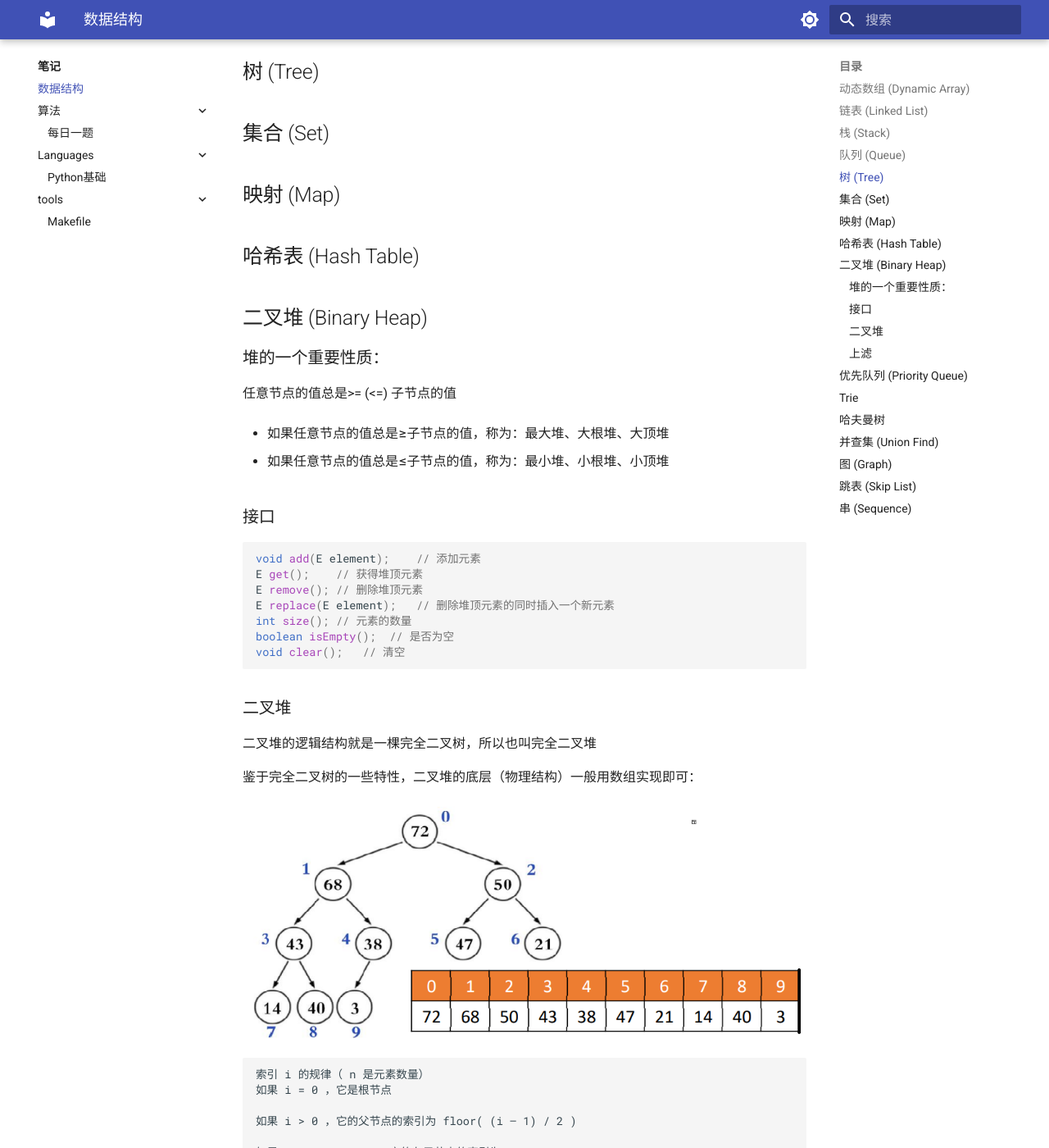
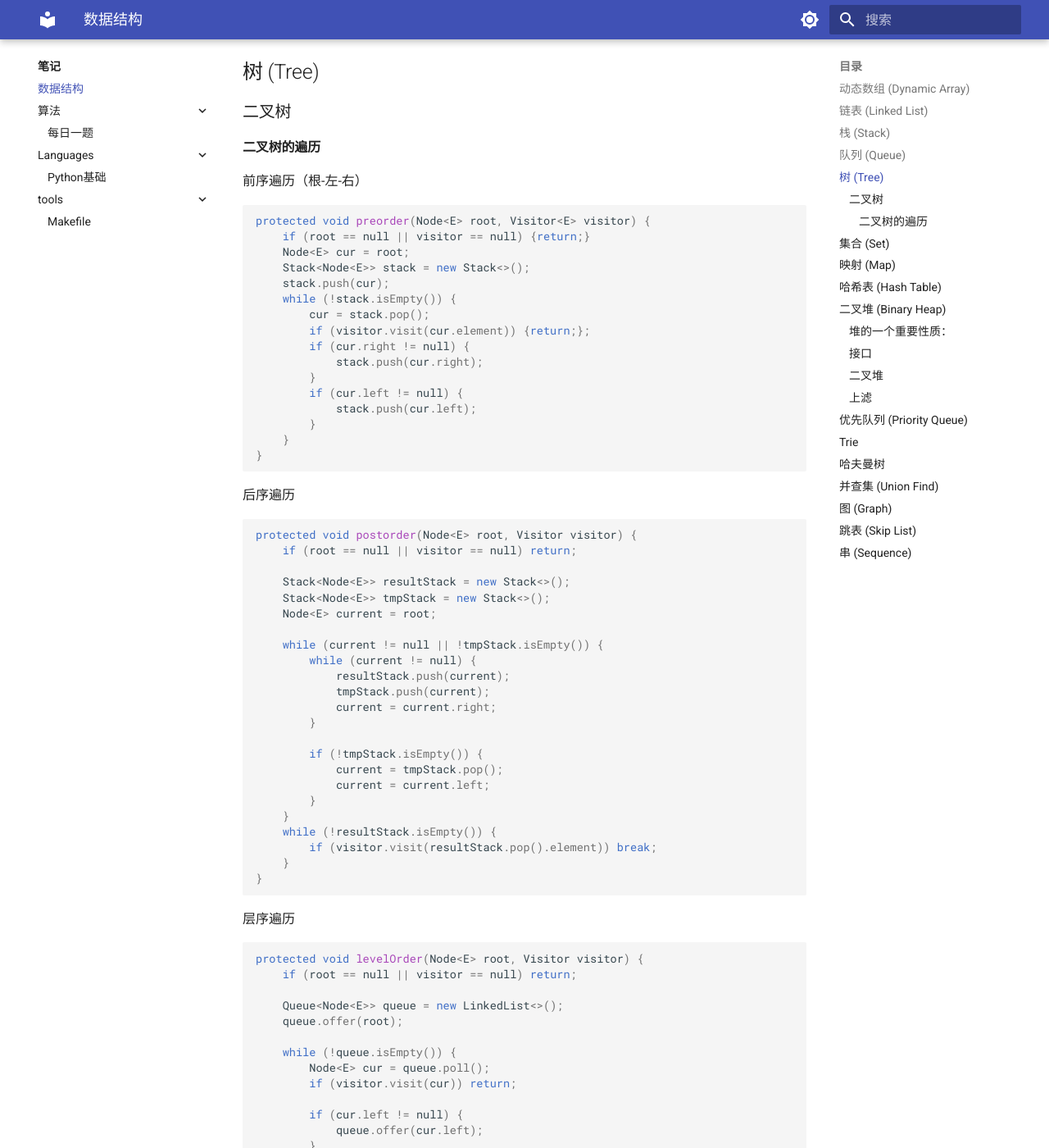
Before and after one commit to Norhua/website, an MkDocs documentation site: the page built from docs/note/数据结构/数据结构.md, in a window 1280 px wide and 1400 px high, scrolled down 458 px. Shown: the whole window at 82% size. Built offline with MkDocs 1.6.1 and Material for MkDocs 9.7.7, drawn with Linux system fonts in a browser that asks for light colours; some of the changed text lies outside the part shown.

Commit message:
更新数据结构

````diff
--- a/docs/note/数据结构/数据结构.md
+++ b/docs/note/数据结构/数据结构.md
@@ -8,6 +8,84 @@
 ## 队列 (Queue)
 
 ## 树 (Tree)
+
+### 二叉树
+
+#### 二叉树的遍历
+
+前序遍历（根-左-右）
+
+```java
+protected void preorder(Node<E> root, Visitor<E> visitor) {
+    if (root == null || visitor == null) {return;}
+    Node<E> cur = root;
+    Stack<Node<E>> stack = new Stack<>();
+    stack.push(cur);
+    while (!stack.isEmpty()) {
+        cur = stack.pop();
+        if (visitor.visit(cur.element)) {return;};
+        if (cur.right != null) {
+            stack.push(cur.right);
+        }
+        if (cur.left != null) {
+            stack.push(cur.left);
+        }
+    }
+}
+```
+
+后序遍历
+
+```java
+protected void postorder(Node<E> root, Visitor visitor) {
+    if (root == null || visitor == null) return;
+
+    Stack<Node<E>> resultStack = new Stack<>();
+    Stack<Node<E>> tmpStack = new Stack<>();
+    Node<E> current = root;
+
+    while (current != null || !tmpStack.isEmpty()) {
+        while (current != null) {
+            resultStack.push(current);
+            tmpStack.push(current);
+            current = current.right;
+        }
+
+        if (!tmpStack.isEmpty()) {
+            current = tmpStack.pop();
+            current = current.left;
+        }
+    }
+    while (!resultStack.isEmpty()) {
+        if (visitor.visit(resultStack.pop().element)) break;
+    }
+}
+```
+
+层序遍历
+
+```java
+protected void levelOrder(Node<E> root, Visitor visitor) {
+    if (root == null || visitor == null) return;
+
+    Queue<Node<E>> queue = new LinkedList<>();
+    queue.offer(root);
+
+    while (!queue.isEmpty()) {
+        Node<E> cur = queue.poll();
+        if (visitor.visit(cur)) return;
+
+        if (cur.left != null) {
+            queue.offer(cur.left);
+        }
+        if (cur.right != null) {
+            queue.offer(cur.right);
+        }
+    }
+}
+```
+
+
 
 ## 集合 (Set)
 
````
